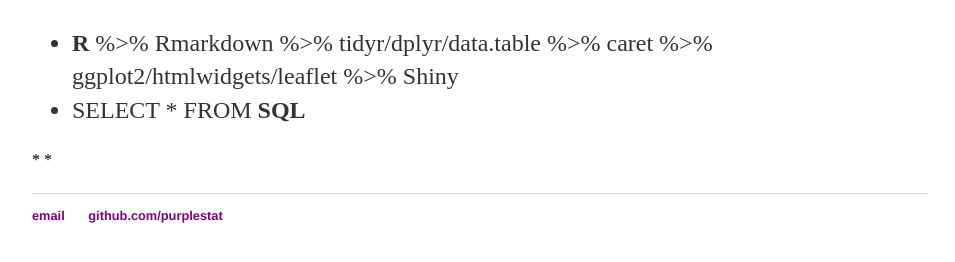
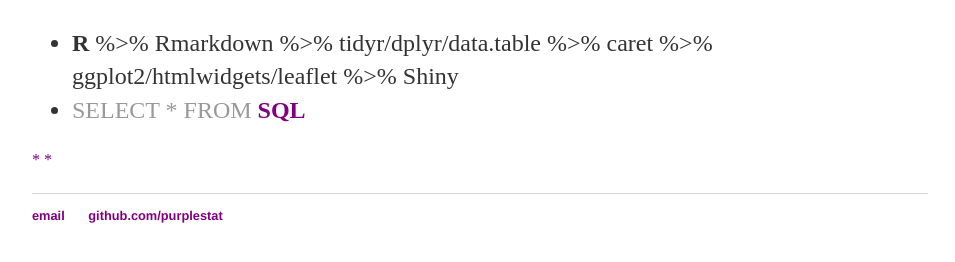
Before and after one commit to purplestat/purplestat.github.io, a Jekyll site: the page built from about/index.html, in a window 1280 px wide. Shown: the part 300-562 px from the top of the page, without its empty margins (160-1115 px from the left). Built offline with Jekyll 4.4.1, drawn with Linux system fonts in a browser that asks for light colours.

Commit message:
Update index.html

```diff
--- a/about/index.html
+++ b/about/index.html
@@ -9,7 +9,7 @@
 				I do most of the analysis you see in:
 				<ul>
 					<li><span><b> R</b> %>% Rmarkdown %>% tidyr/dplyr/data.table %>% caret %>% ggplot2/htmlwidgets/leaflet %>% Shiny</span></li>
-				<li><span> SELECT * FROM <b>SQL</b></span></li>
+				<li><span> <FONT COLOR="#999"> SELECT * FROM <FONT COLOR="purple"> <b>SQL</b></span></li>
 						</ul>
 				*
 				*
```
